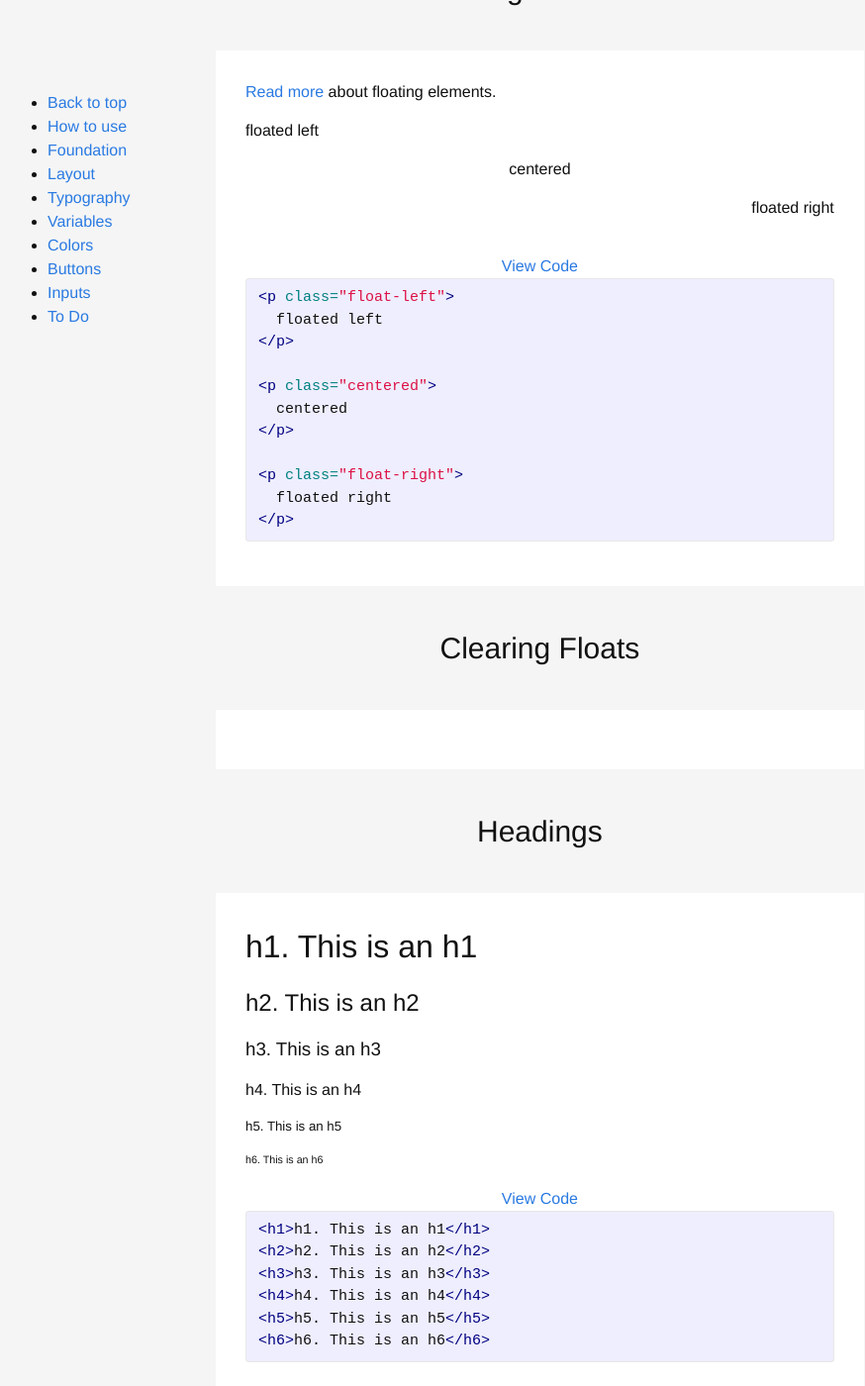
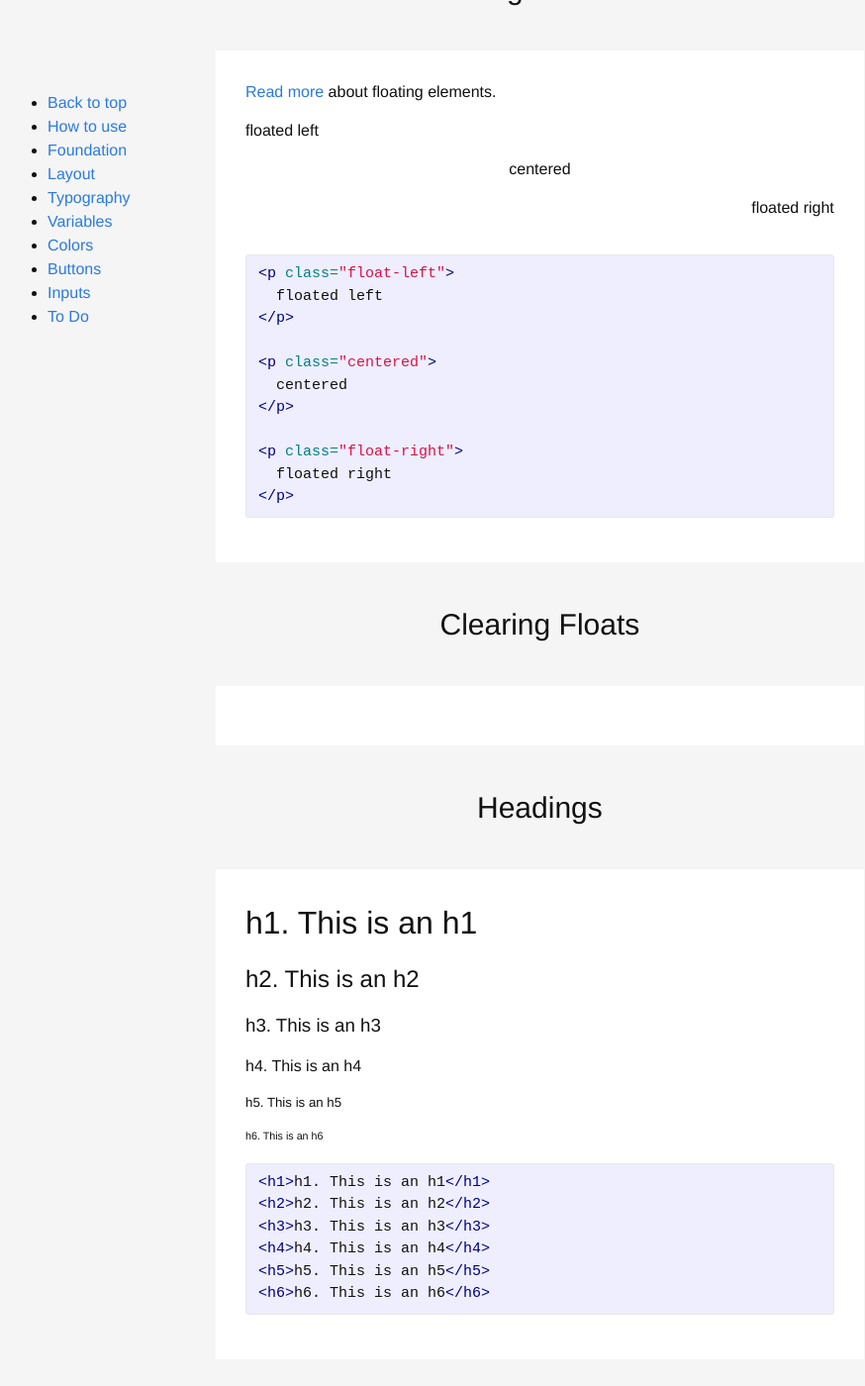
Before and after one commit to wtfluckey/style-guide, a Jekyll site: the page built from index.html, in a window 1280 px wide and 1400 px high, scrolled down 3205 px. Shown: the whole window at 99% size, without its empty margins (182-1056 px from the left). Built offline with Jekyll 4.4.1, drawn with Linux system fonts in a browser that asks for light colours; nearby versions of some CDN libraries; some of the changed text lies outside the part shown.

Commit message:
removing view-code links cuz they don’t work anymore

```diff
--- a/_includes/buttons.html
+++ b/_includes/buttons.html
@@ -14,7 +14,6 @@
   <input type="reset" class="btn default">
 
   <div class="view-code">
-    <a class="view-code-link">View Code</a>
 
 {% highlight html %}
 <a class="btn default">click me</a>
@@ -44,7 +43,6 @@
   <input type="reset" class="btn red">
 
   <div class="view-code">
-    <a class="view-code-link">View Code</a>
 
 {% highlight html %}
 <a class="btn orange">click me</a>
@@ -73,7 +71,6 @@
   <input type="reset" class="btn red small">
 
   <div class="view-code">
-    <a class="view-code-link">View Code</a>
 
 {% highlight html %}
 <a class="btn default large">large button</a>
@@ -102,7 +99,6 @@
   <input type="reset" class="btn small disabled">
 
   <div class="view-code">
-    <a class="view-code-link">View Code</a>
 
 {% highlight html %}
 <a class="btn large disabled">large button</a>
--- a/_includes/layout.html
+++ b/_includes/layout.html
@@ -128,7 +128,6 @@
   <div class="clearfix"></div>
 
   <div class="view-code">
-    <a class="view-code-link">View Code</a>
 
 {% highlight html %}
 <p class="float-left">
--- a/_includes/typography.html
+++ b/_includes/typography.html
@@ -9,7 +9,6 @@
   <h6>h6. This is an h6</h6>
 
   <div class="view-code">
-    <a class="view-code-link">View Code</a>
 {% highlight html %}
 <h1>h1. This is an h1</h1>
 <h2>h2. This is an h2</h2>
@@ -28,7 +27,6 @@
   <p>This is a paragraph. It has margin-bottom by default.</p>
 
   <div class="view-code">
-    <a class="view-code-link">View Code</a>
 {% highlight html %}
 <p>This is a paragraph in a p tag.</p>
 {% endhighlight %}
@@ -40,7 +38,6 @@
   <span>Span paragraph with no margin-bottom. It is wrapped in a span tag rather than a p tag. It is an inline element which means it will butt up against other inline elements. <a href="https://jsfiddle.net/1khmmkg9/" target='blank'>Block vs Inline Example</a></span>
 
   <div class="view-code">
-    <a class="view-code-link">View Code</a>
 {% highlight html %}
 <span>This is a paragraph in a span tag.</span>
 {% endhighlight %}
@@ -83,7 +80,6 @@
   </ul>
 
   <div class="view-code">
-    <a class="view-code-link">View Code</a>
 {% highlight html %}
 Unordered List
 <ul>
@@ -107,7 +103,6 @@ Unordered List
   </ol>
 
   <div class="view-code">
-    <a class="view-code-link">View Code</a>
 {% highlight html %}
 Ordered List
 <ol>
@@ -137,7 +132,6 @@ Ordered List
   </ol>
 
   <div class="view-code">
-    <a class="view-code-link">View Code</a>
 {% highlight html %}
 Mixed Nested List
 <ol>
@@ -167,7 +161,6 @@ Mixed Nested List
   </ul>
 
   <div class="view-code">
-    <a class="view-code-link">View Code</a>
 {% highlight html %}
 <ul class="no-bullets">
   <li>list item 1</li>
@@ -184,7 +177,6 @@ Mixed Nested List
   </ol>
 
   <div class="view-code">
-    <a class="view-code-link">View Code</a>
 {% highlight html %}
 <ol class="no-bullets">
   <li>list item 1</li>
@@ -203,7 +195,6 @@ Mixed Nested List
   </blockquote>
 
   <div class="view-code">
-    <a class="view-code-link">View Code</a>
 {% highlight html %}
 <blockquote>
   This is a blockquote apparently.
--- a/js/main.js
+++ b/js/main.js
@@ -1,6 +1,3 @@
 $( document ).ready(function() {
 
-  $(".view-code-link").click(function() {
-    $(this).siblings('.highlight').slideToggle();
-  });
 });
```
